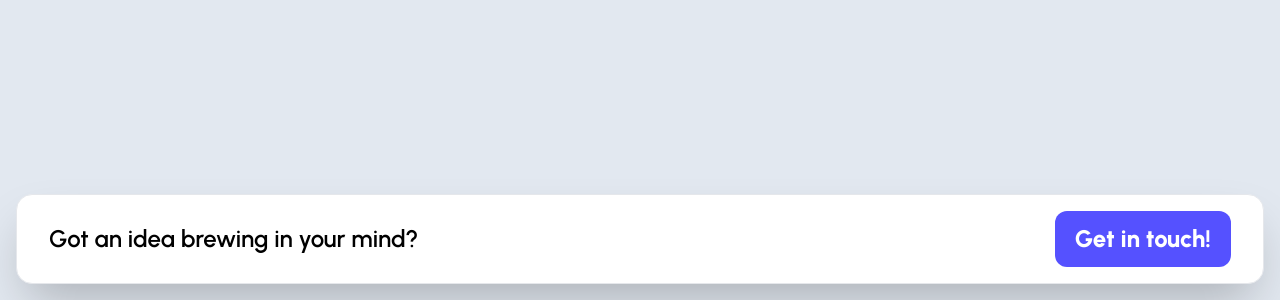
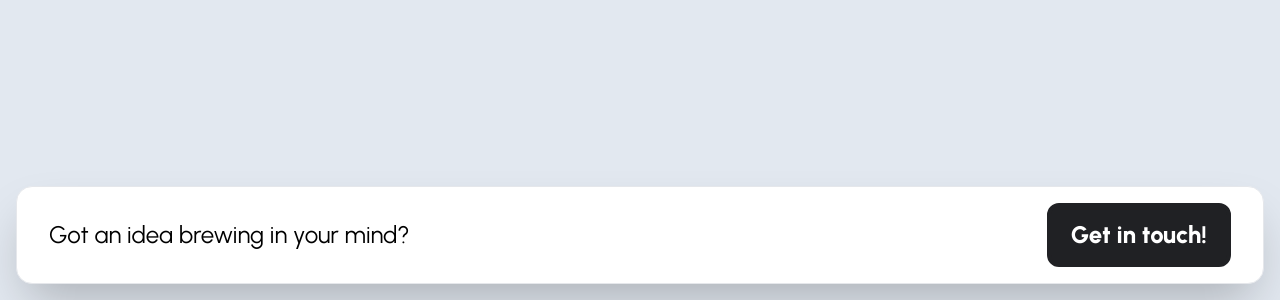
Before and after one commit to krishnachandran-u/krishnachandran, a Next.js app: page / in a window 1280 px wide. Shown: the part 500-800 px from the top of the page. Built offline with nearby package versions, Linux system fonts and the light colour scheme.

Commit message:
minor changes in style of fab

```diff
--- a/src/components/atoms/fab.tsx
+++ b/src/components/atoms/fab.tsx
@@ -6,11 +6,11 @@ const Fab = () => {
     return (
         <div className = {`p-[16px] ${font.className}`}>
             <div className = "rounded-[16px] border-[1px] shadow-2xl bg-white">
-                <div className = "w-full flex flex-row justify-between xl:items-center md:px-[32px] px-[16px] py-[16px] md:text-[24px] sm:text-[18px] font-semibold">
+                <div className = "w-full flex flex-row justify-between xl:items-center md:px-[32px] px-[16px] py-[16px] md:text-[24px] sm:text-[18px]">
                     <div>
                         Got an idea brewing in your mind?
                     </div>
-                    <button className = "bg-[#5551ff] text-white py-[10px] px-[20px] rounded-[12px] font-extrabold">
+                    <button className = "bg-[#202124] md:border-[4px] border-[2px] border-[#202124] hover:text-[#202124] hover:bg-white transition-all duration-300 hover:-translate-y-1 text-white py-[10px] px-[20px] rounded-[12px] font-extrabold whitespace-nowrap">
                         Get in touch!
                     </button>
                 </div>
```
